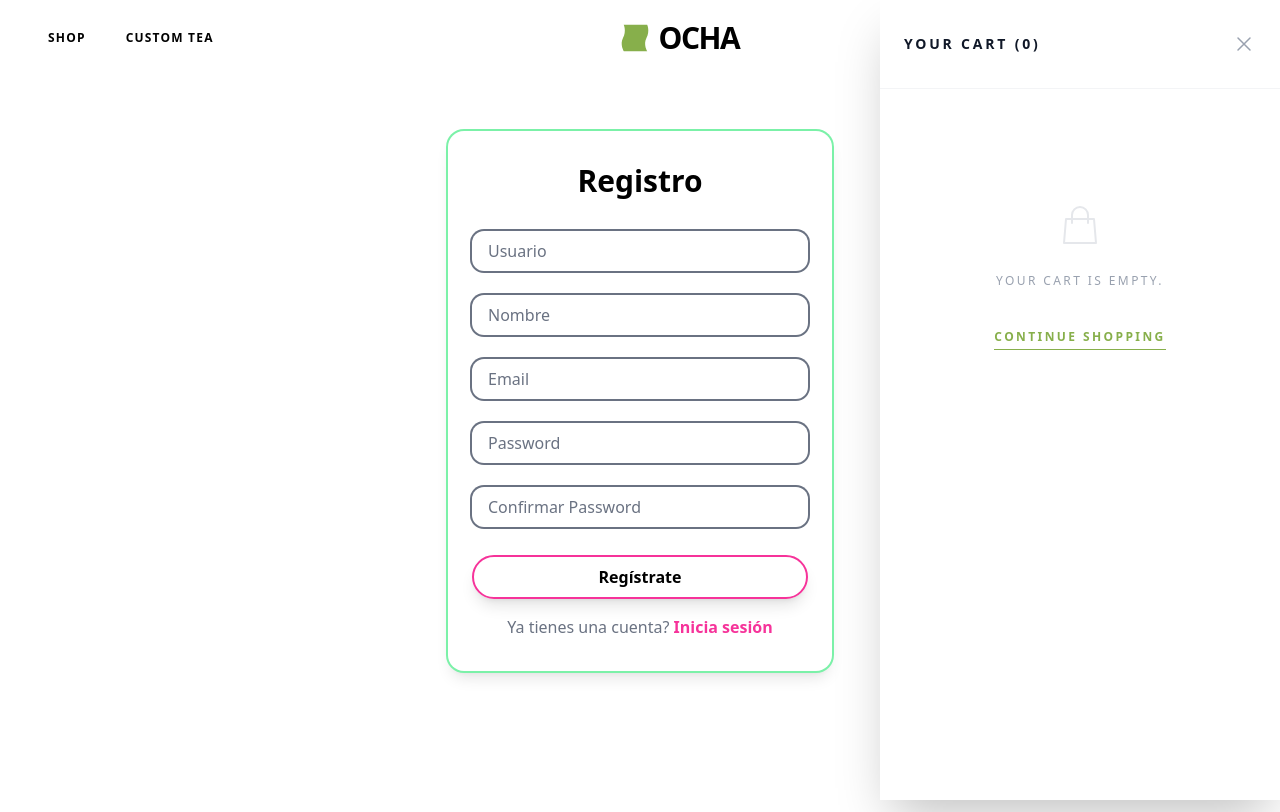
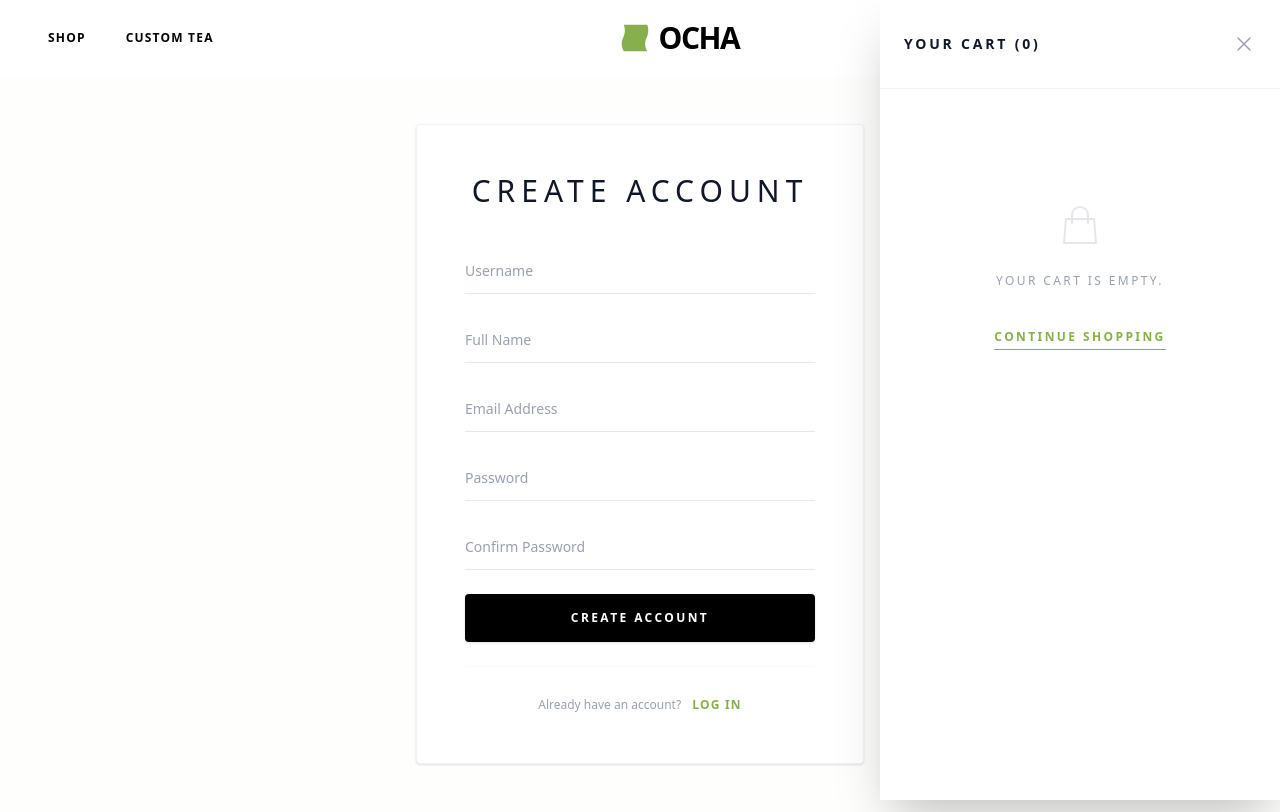
Before and after one commit to nereame96/sprint9-ocha-ecommerce-front, an Angular app: page /register in a window 1280 px wide. Built offline with nearby package versions, Linux system fonts and the light colour scheme.

Commit message:
feat: add styles to login and register

```diff
--- a/src/app/auth/login/login.html
+++ b/src/app/auth/login/login.html
@@ -1,32 +1,75 @@
-<div class="flex flex-col justify-center items-center min-h-[calc(100vh-150px)] px-4">
+<div class="min-h-[calc(100vh-100px)] flex flex-col justify-center items-center px-4 sm:px-6 lg:px-8 bg-stone-50/30">
 
-  <form class="bg-white w-full max-w-sm mx-auto px-6 py-8 flex flex-col justify-center text-center border-none rounded-2xl shadow-lg ring-2 ring-green-300 focus-within:ring-gray-300 transition-all"
-        [formGroup]="loginForm"
-        (ngSubmit)="onSubmit()">
+  <div class="w-full max-w-md bg-white p-8 md:p-12 border border-gray-100 shadow-sm rounded-sm">
 
-    <h1 class="text-2xl md:text-3xl mb-4 md:mb-5 font-bold">Inicio sesión</h1>
+    <h1 class="text-3xl font-light tracking-[0.2em] uppercase text-center text-gray-900 mb-10">
+      Log In
+    </h1>
 
-    <input type="text" placeholder="Usuario" formControlName="userName"
-      class="border-none rounded-xl ring-2 ring-gray-500 focus:ring-gray-300 focus:ring-2 px-4 py-3 md:py-2 my-3 md:my-4 placeholder-gray-500 bg-transparent outline-none">
+    <form
+      [formGroup]="loginForm"
+      (ngSubmit)="onSubmit()"
+      class="space-y-8"
+      aria-label="Log In form">
 
-    <input type="password" placeholder="Password" formControlName="password"
-      class="border-none rounded-xl ring-2 ring-gray-500 focus:ring-gray-300 focus:ring-2 px-4 py-3 md:py-2 my-3 md:my-4 placeholder-gray-500 bg-transparent outline-none">
+      <div class="relative">
+        <label for="userName" class="sr-only">User</label>
+        <input
+          id="userName"
+          type="text"
+          formControlName="userName"
+          placeholder="Username"
+          aria-required="true"
+          class="w-full border-0 border-b border-gray-200 bg-transparent px-0 py-3 text-sm focus:border-[#87af4b] focus:ring-0 transition-colors placeholder-gray-400"
+          [attr.aria-invalid]="loginForm.get('userName')?.invalid && loginForm.get('userName')?.touched">
+      </div>
 
-    <button class="border-green-300 border-2 rounded-3xl shadow-lg hover:shadow-2xl hover:scale-105 hover:bg-pink-200
-      hover:text-gray-950 transition-all duration-300 cursor-pointer px-4 py-3 md:py-2 text-black my-4 font-semibold">
-      Iniciar sesión
-    </button>
+      <div class="relative">
+        <label for="password" class="sr-only">Password</label>
+        <input
+          id="password"
+          type="password"
+          formControlName="password"
+          placeholder="Password"
+          aria-required="true"
+          class="w-full border-0 border-b border-gray-200 bg-transparent px-0 py-3 text-sm focus:border-[#87af4b] focus:ring-0 transition-colors placeholder-gray-400"
+          [attr.aria-invalid]="loginForm.get('password')?.invalid && loginForm.get('password')?.touched">
+      </div>
 
-    @if (errorMessage()) {
-      <div class="bg-red-500/20 border border-red-500 text-red-400 px-4 py-3 rounded-lg mb-4 text-sm">
-        {{ errorMessage() }}
+      @if (errorMessage()) {
+        <div
+          class="text-red-500 text-xs text-center font-medium tracking-wide"
+          role="alert"
+          aria-live="assertive">
+          {{ errorMessage() }}
+        </div>
+      }
+
+      <button
+        type="submit"
+        [disabled]="isLoading()"
+        class="w-full bg-black text-white px-6 py-4 text-xs font-bold uppercase tracking-[0.2em] hover:bg-[#87af4b] transition-colors duration-300 rounded-sm shadow-sm disabled:opacity-50 disabled:cursor-not-allowed flex justify-center items-center"
+        aria-label="Iniciar sesión en Ocha">
+
+        @if (isLoading()) {
+          <svg class="animate-spin -ml-1 mr-3 h-4 w-4 text-white" xmlns="http://www.w3.org/2000/svg" fill="none" viewBox="0 0 24 24">
+            <circle class="opacity-25" cx="12" cy="12" r="10" stroke="currentColor" stroke-width="4"></circle>
+            <path class="opacity-75" fill="currentColor" d="M4 12a8 8 0 018-8V0C5.373 0 0 5.373 0 12h4zm2 5.291A7.962 7.962 0 014 12H0c0 3.042 1.135 5.824 3 7.938l3-2.647z"></path>
+          </svg>
+          Authenticating...
+        } @else {
+          Log In
+        }
+
+      </button>
+
+      <div class="text-center pt-6 border-t border-gray-50">
+        <span class="text-xs text-gray-400 font-light">New to Ocha? </span>
+        <a routerLink="/register" class="text-xs font-bold uppercase tracking-widest text-[#87af4b] hover:text-black transition-colors ml-2">
+          Create Account
+        </a>
       </div>
-    }
 
-    <div class="text-sm md:text-base">
-      <span class="text-gray-500">No tienes una cuenta? </span>
-      <a routerLink="/register" class="font-semibold text-pink-500 hover:underline">Regístrate aquí</a>
-    </div>
-
-  </form>
+    </form>
+  </div>
 </div>
--- a/src/app/auth/login/login.ts
+++ b/src/app/auth/login/login.ts
@@ -39,7 +39,7 @@ export class LoginComponent {
 
     this.authService.login(credentials).subscribe({
       next: (response) => {
-        this.isLoading.set(true)
+        this.isLoading.set(false)
         this.router.navigate(['/home'])
       },
       error: (error) => {
--- a/src/app/auth/register/register.html
+++ b/src/app/auth/register/register.html
@@ -1,51 +1,112 @@
-<div class="flex flex-col justify-center items-center min-h-[calc(100vh-150px)] px-4">
+<div class="min-h-[calc(100vh-100px)] flex flex-col justify-center items-center px-4 sm:px-6 lg:px-8 bg-stone-50/30 py-12">
 
-  <form class="bg-white w-full max-w-sm mx-auto px-6 py-8 flex flex-col justify-center text-center border-none rounded-2xl shadow-lg ring-2 ring-green-300 focus-within:ring-gray-300 transition-all"
+  <div class="w-full max-w-md bg-white p-8 md:p-12 border border-gray-100 shadow-sm rounded-sm">
+
+    <h1 class="text-3xl font-light tracking-[0.2em] uppercase text-center text-gray-900 mb-10">
+      Create Account
+    </h1>
+
+    <form
       [formGroup]="registerForm"
       (ngSubmit)="onSubmit()"
-        >
+      class="space-y-6"
+      aria-label="Formulario de registro">
 
-    <h1 class="text-2xl md:text-3xl mb-4 md:mb-5 font-bold">Registro</h1>
+      <div class="relative">
+        <label for="userName" class="sr-only">User</label>
+        <input
+          id="userName"
+          type="text"
+          formControlName="userName"
+          placeholder="Username"
+          aria-required="true"
+          class="w-full border-0 border-b border-gray-200 bg-transparent px-0 py-3 text-sm focus:border-[#87af4b] focus:ring-0 transition-colors placeholder-gray-400"
+          [attr.aria-invalid]="registerForm.get('userName')?.invalid && registerForm.get('userName')?.touched">
+      </div>
 
-    <input type="text" placeholder="Usuario" formControlName="userName"
-           class="border-none rounded-xl ring-2 ring-gray-500 focus:ring-gray-300 focus:ring-2 px-4 py-3 md:py-2 my-2 md:my-3 placeholder-gray-500 bg-transparent outline-none">
+      <div class="relative">
+        <label for="name" class="sr-only">Name</label>
+        <input
+          id="name"
+          type="text"
+          formControlName="name"
+          placeholder="Full Name"
+          aria-required="true"
+          class="w-full border-0 border-b border-gray-200 bg-transparent px-0 py-3 text-sm focus:border-[#87af4b] focus:ring-0 transition-colors placeholder-gray-400"
+          [attr.aria-invalid]="registerForm.get('name')?.invalid && registerForm.get('name')?.touched">
+      </div>
 
-    <input type="text" placeholder="Nombre" formControlName="name"
-           class="border-none rounded-xl ring-2 ring-gray-500 focus:ring-gray-300 focus:ring-2 px-4 py-3 md:py-2 my-2 md:my-3 placeholder-gray-500 bg-transparent outline-none">
+      <div class="relative">
+        <label for="email" class="sr-only">Email</label>
+        <input
+          id="email"
+          type="email"
+          formControlName="email"
+          placeholder="Email Address"
+          aria-required="true"
+          class="w-full border-0 border-b border-gray-200 bg-transparent px-0 py-3 text-sm focus:border-[#87af4b] focus:ring-0 transition-colors placeholder-gray-400"
+          [attr.aria-invalid]="registerForm.get('email')?.invalid && registerForm.get('email')?.touched">
+      </div>
 
-    <input type="email" placeholder="Email" formControlName="email"
-             class="border-none rounded-xl ring-2 ring-gray-500 focus:ring-gray-300 focus:ring-2 px-4 py-3 md:py-2 my-2 md:my-3 placeholder-gray-500 bg-transparent outline-none">
+      <div class="relative">
+        <label for="password" class="sr-only">Password</label>
+        <input
+          id="password"
+          type="password"
+          formControlName="password"
+          placeholder="Password"
+          aria-required="true"
+          class="w-full border-0 border-b border-gray-200 bg-transparent px-0 py-3 text-sm focus:border-[#87af4b] focus:ring-0 transition-colors placeholder-gray-400"
+          [attr.aria-invalid]="registerForm.get('password')?.invalid && registerForm.get('password')?.touched">
+      </div>
 
-    <input type="password" placeholder="Password" formControlName="password"
-           class="border-none rounded-xl ring-2 ring-gray-500 focus:ring-gray-300 focus:ring-2 px-4 py-3 md:py-2 my-2 md:my-3 placeholder-gray-500 bg-transparent outline-none">
-
-    <input type="password" placeholder="Confirmar Password" formControlName="confirmPassword"
-           class="border-none rounded-xl ring-2 ring-gray-500 focus:ring-gray-300 focus:ring-2 px-4 py-3 md:py-2 my-2 md:my-3 placeholder-gray-500 bg-transparent outline-none">
-
-
-
-
-
-    <button type="submit" [disabled]="isLoading()"
-            class="border-pink-500 border-2 rounded-3xl shadow-lg hover:shadow-2xl hover:scale-105 hover:bg-pink-200
-                   hover:text-gray-950 transition-all duration-300 cursor-pointer px-4 py-3 md:py-2 text-black my-4 font-semibold">Regístrate</button>
-
-
+      <div class="relative">
+        <label for="confirmPassword" class="sr-only">Confirm Password</label>
+        <input
+          id="confirmPassword"
+          type="password"
+          formControlName="confirmPassword"
+          placeholder="Confirm Password"
+          aria-required="true"
+          class="w-full border-0 border-b border-gray-200 bg-transparent px-0 py-3 text-sm focus:border-[#87af4b] focus:ring-0 transition-colors placeholder-gray-400"
+          [attr.aria-invalid]="registerForm.get('confirmPassword')?.invalid && registerForm.get('confirmPassword')?.touched">
+      </div>
 
       @if (successMessage()) {
-    <div class="success">{{ successMessage() }}</div>
+        <div class="text-[#87af4b] bg-[#87af4b]/10 border border-[#87af4b]/20 px-4 py-3 rounded-sm text-xs text-center font-medium tracking-wide" role="status">
+          {{ successMessage() }}
+        </div>
       }
 
       @if (errorMessage()) {
-      <div class="bg-red-500/20 border border-red-500 text-red-400 px-4 py-3 rounded-lg mb-4 text-sm">
+        <div class="text-red-500 text-xs text-center font-medium tracking-wide" role="alert" aria-live="assertive">
           {{ errorMessage() }}
         </div>
       }
 
-    <div class="text-sm md:text-base">
-      <span class="text-gray-500">Ya tienes una cuenta? </span>
-      <a routerLink="/login" class="font-semibold text-pink-500 hover:underline">Inicia sesión</a>
+      <button
+        type="submit"
+        [disabled]="isLoading()"
+        class="w-full bg-black text-white mt-4 px-6 py-4 text-xs font-bold uppercase tracking-[0.2em] hover:bg-[#87af4b] transition-colors duration-300 rounded-sm shadow-sm disabled:opacity-50 disabled:cursor-not-allowed flex justify-center items-center">
+
+        @if (isLoading()) {
+          <svg class="animate-spin -ml-1 mr-3 h-4 w-4 text-white" xmlns="http://www.w3.org/2000/svg" fill="none" viewBox="0 0 24 24">
+            <circle class="opacity-25" cx="12" cy="12" r="10" stroke="currentColor" stroke-width="4"></circle>
+            <path class="opacity-75" fill="currentColor" d="M4 12a8 8 0 018-8V0C5.373 0 0 5.373 0 12h4zm2 5.291A7.962 7.962 0 014 12H0c0 3.042 1.135 5.824 3 7.938l3-2.647z"></path>
+          </svg>
+          Registering...
+        } @else {
+          Create Account
+        }
+      </button>
+
+      <div class="text-center pt-6 border-t border-gray-50">
+        <span class="text-xs text-gray-400 font-light">Already have an account? </span>
+        <a routerLink="/login" class="text-xs font-bold uppercase tracking-widest text-[#87af4b] hover:text-black transition-colors ml-2">
+          Log In
+        </a>
       </div>
 
     </form>
   </div>
+</div>
```
Lines whose indentation alone changed are shown as unchanged.
